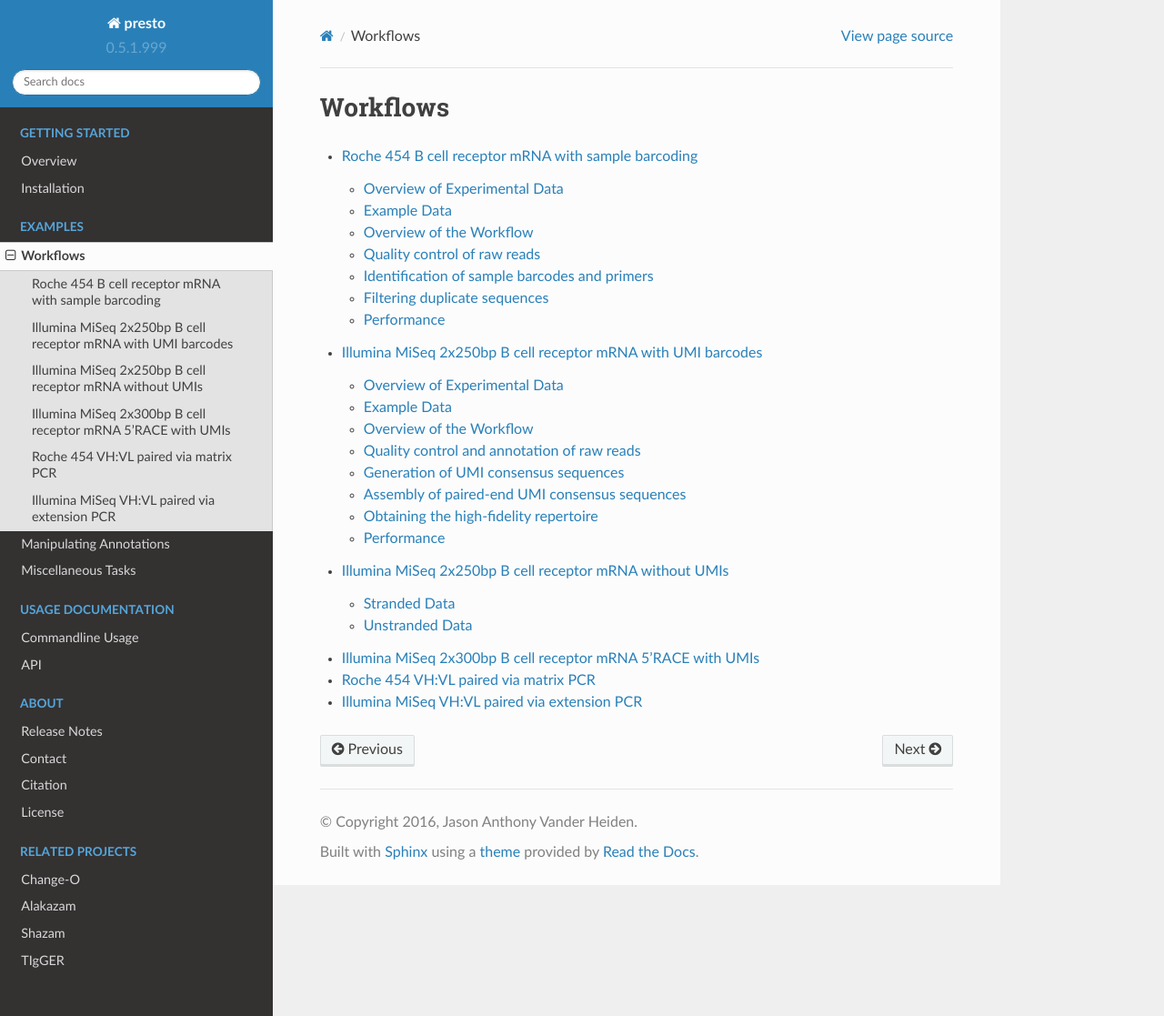
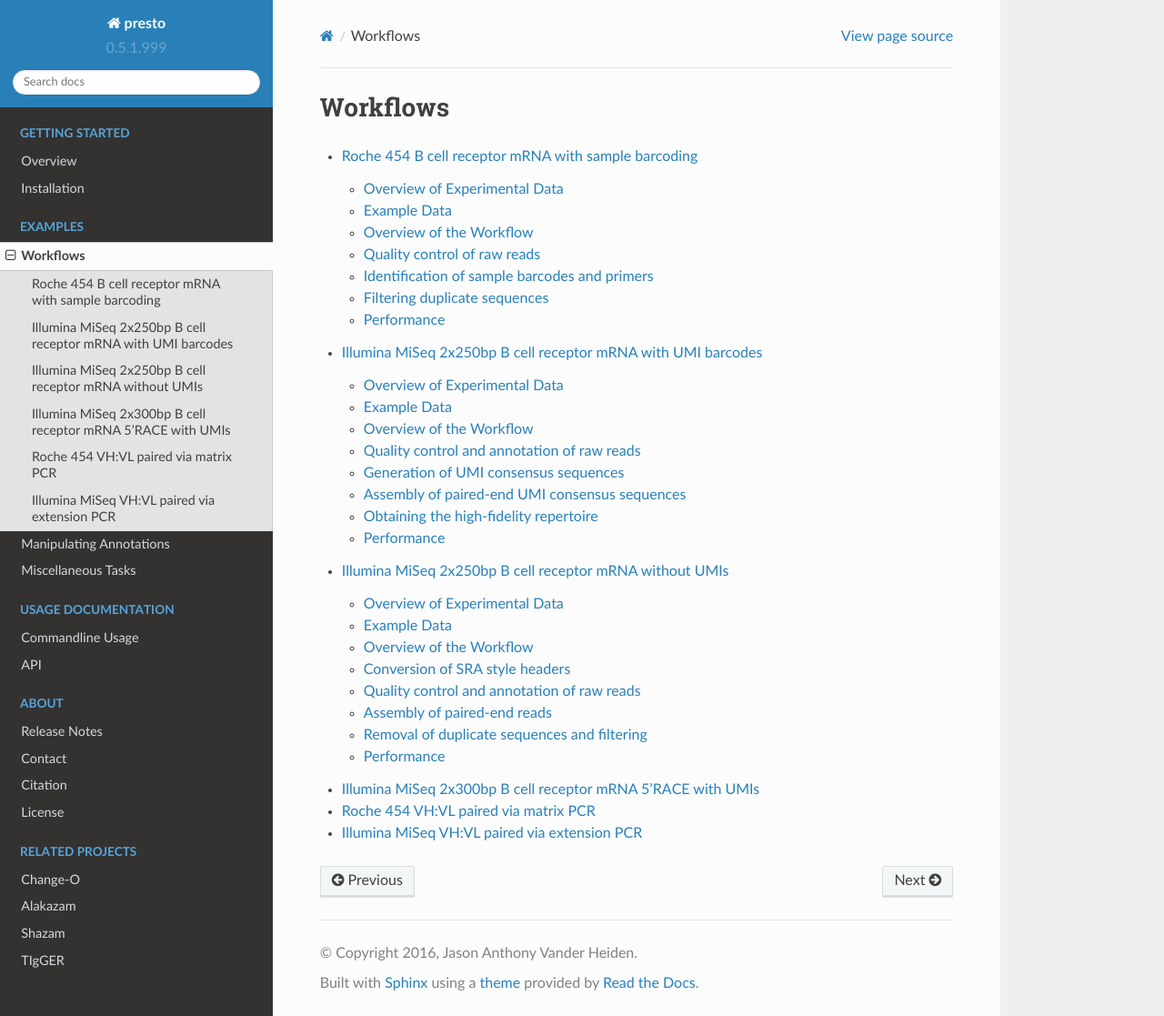
Before and after one commit to immcantation/presto, a Sphinx documentation site: the page built from docs/workflows.rst, in a window 1280 px wide and 1117 px high. Shown: the whole window at 91% size. Built offline with Sphinx 7.4.7 and the Read the Docs theme 2.0.0, drawn with Linux system fonts in a browser that asks for light colours; formulas are drawn with MathJax 3; some of the changed lines change nothing that is shown.

Commit message:
Added part of non-UMI MiSeq workflow.

```diff
--- a/docs/workflows.rst
+++ b/docs/workflows.rst
@@ -8,6 +8,6 @@
 
    workflows/454_Jiang2013
    workflows/MiSeq_Stern2014
-   workflows/MiSeq_Generic
+   workflows/MiSeq_Tipton2015
    workflows/MiSeq_AbSeqV3
    workflows/MiSeq_VHVL
--- a/docs/workflows/MiSeq_Generic.rst
+++ /dev/null
@@ -1,418 +0,0 @@
-Illumina MiSeq 2x250bp B cell receptor mRNA without UMIs
-================================================================================
-
-Stranded Data
---------------------------------------------------------------------------------
-
-.. todo::
-
-    Example workflow for MiSeq stranded data without UMIs
-
-
-.. code-block:: bash
-    :linenos:
-
-    #!/bin/bash
-    # Super script to run the pRESTO 0.4.7 pipeline on MiSeq data without UMIs
-    #
-    # Author:  Jason Anthony Vander Heiden
-    # Date:    2015.05.19
-    #
-    # Required Arguments:
-    #   $1 = read 1 file (C-region start sequence)
-    #   $2 = read 2 file (V-region start sequence)
-    #   $3 = read 1 primer file
-    #   $4 = read 2 primer file
-    #   $5 = output directory
-    #   $6 = output file prefix
-    #   $7 = number of subprocesses for multiprocessing tools
-
-    # Capture command line parameters
-    R1_FILE=$(readlink -f $1)
-    R2_FILE=$(readlink -f $2)
-    R1_PRIMERS=$(readlink -f $3)
-    R2_PRIMERS=$(readlink -f $4)
-    OUTDIR=$5
-    OUTNAME=$6
-    NPROC=$7
-
-    # Define pipeline steps
-    ZIP_FILES=true
-    FILTER_LOWQUAL=true
-    REFERENCE_ASSEMBLY=true
-    MASK_LOWQUAL=false
-
-    # FilterSeq run parameters
-    FS_QUAL=20
-    FS_MASK=30
-
-    # MaskPrimers run parameters
-    MP_R1_MODE="cut"
-    MP_R2_MODE="mask"
-    MP_R1_START=17
-    MP_R2_START=0
-    MP_R1_MAXERR=0.2
-    MP_R2_MAXERR=0.2
-
-    # AssemblePairs-align run parameters
-    AP_ALN_SCANREV=true
-    AP_ALN_MAXERR=0.3
-    AP_ALN_MINLEN=8
-    AP_ALN_ALPHA=1e-5
-
-    # AssemblePairs-reference run parameters
-    AP_REF_MINIDENT=0.5
-    AP_REF_EVALUE=1e-5
-    AP_REF_MAXHITS=100
-    REF_FILE="/scratch2/kleinstein/germlines/IMGT_Human_IGV_ungapped_2014-08-23.fasta"
-    #REF_FILE="/scratch2/kleinstein/germlines/IMGT_Mouse_IGV_ungapped_2014-11-22.fasta"
-    USEARCH_EXEC=$HOME/bin/usearch
-
-    # CollapseSeq run parameters
-    CS_KEEP=true
-    CS_MISS=0
-
-    # Define log files
-    PIPELINE_LOG="Pipeline.log"
-    ERROR_LOG="Pipeline.err"
-
-    # Make output directory and empty log files
-    mkdir -p $OUTDIR; cd $OUTDIR
-    echo '' > $PIPELINE_LOG
-    echo '' > $ERROR_LOG
-
-    # Start
-    echo "DIRECTORY: ${OUTDIR}"
-    echo "VERSIONS:"
-    echo "  $(AlignSets.py --version 2>&1)"
-    echo "  $(AssemblePairs.py --version 2>&1)"
-    echo "  $(BuildConsensus.py --version 2>&1)"
-    echo "  $(ClusterSets.py --version 2>&1)"
-    echo "  $(CollapseSeq.py --version 2>&1)"
-    echo "  $(ConvertHeaders.py --version 2>&1)"
-    echo "  $(FilterSeq.py --version 2>&1)"
-    echo "  $(MaskPrimers.py --version 2>&1)"
-    echo "  $(PairSeq.py --version 2>&1)"
-    echo "  $(ParseHeaders.py --version 2>&1)"
-    echo "  $(ParseLog.py --version 2>&1)"
-    echo "  $(SplitSeq.py --version 2>&1)"
-    echo -e "\nSTART"
-    STEP=0
-
-    # Remove low quality reads
-    if $FILTER_LOWQUAL; then
-        printf "  %2d: %-*s $(date +'%H:%M %D')\n" $((++STEP)) 24 "FilterSeq quality"
-        #OUTPREFIX="$(printf '%02d' $STEP)--${OUTNAME}"
-        FilterSeq.py quality -s $R1_FILE -q $FS_QUAL --nproc $NPROC \
-            --outname "${OUTNAME}-R1" --outdir . --log QualityLogR1.log \
-            >> $PIPELINE_LOG  2> $ERROR_LOG
-        FilterSeq.py quality -s $R2_FILE -q $FS_QUAL --nproc $NPROC \
-            --outname "${OUTNAME}-R2" --outdir . --log QualityLogR2.log  \
-            >> $PIPELINE_LOG  2> $ERROR_LOG
-        MPR1_FILE="${OUTNAME}-R1_quality-pass.fastq"
-        MPR2_FILE="${OUTNAME}-R2_quality-pass.fastq"
-    else
-        MPR1_FILE=$R1_FILE
-        MPR2_FILE=$R2_FILE
-    fi
-
-    # Identify primers and UID
-    printf "  %2d: %-*s $(date +'%H:%M %D')\n" $((++STEP)) 24 "MaskPrimers score"
-    MaskPrimers.py score -s $MPR1_FILE -p $R1_PRIMERS --mode $MP_R1_MODE \
-        --start $MP_R1_START --maxerror $MP_R1_MAXERR --nproc $NPROC --log PrimerLogR1.log \
-        --outname "${OUTNAME}-R1" --outdir . >> $PIPELINE_LOG 2> $ERROR_LOG
-    MaskPrimers.py score -s $MPR2_FILE -p $R2_PRIMERS --mode $MP_R2_MODE \
-        --start $MP_R2_START --maxerror $MP_R2_MAXERR --nproc $NPROC --log PrimerLogR2.log \
-        --outname "${OUTNAME}-R2" --outdir . >> $PIPELINE_LOG 2> $ERROR_LOG
-
-    # Assign UIDs to read 1 sequences
-    printf "  %2d: %-*s $(date +'%H:%M %D')\n" $((++STEP)) 24 "PairSeq"
-    PairSeq.py -1 "${OUTNAME}-R2_primers-pass.fastq" -2 "${OUTNAME}-R1_primers-pass.fastq" \
-        --coord illumina >> $PIPELINE_LOG 2> $ERROR_LOG
-
-    # Assemble paired ends via mate-pair alignment
-    printf "  %2d: %-*s $(date +'%H:%M %D')\n" $((++STEP)) 24 "AssemblePairs align"
-
-    if $AP_ALN_SCANREV; then
-        AssemblePairs.py align -1 "${OUTNAME}-R2_primers-pass_pair-pass.fastq" \
-            -2 "${OUTNAME}-R1_primers-pass_pair-pass.fastq" --2f PRIMER \
-            --coord illumina --rc tail --minlen $AP_ALN_MINLEN --maxerror $AP_ALN_MAXERR \
-            --alpha $AP_ALN_ALPHA --nproc $NPROC --log AssembleAlignLog.log \
-            --outname "${OUTNAME}-ALN" --scanrev --failed >> $PIPELINE_LOG 2> $ERROR_LOG
-    else
-        AssemblePairs.py align -1 "${OUTNAME}-R2_primers-pass_pair-pass.fastq" \
-            -2 "${OUTNAME}-R1_primers-pass_pair-pass.fastq" --2f PRIMER \
-            --coord illumina --rc tail --minlen $AP_ALN_MINLEN --maxerror $AP_ALN_MAXERR \
-            --alpha $AP_ALN_ALPHA --nproc $NPROC --log AssembleAlignLog.log \
-            --outname "${OUTNAME}-ALN" --failed >> $PIPELINE_LOG 2> $ERROR_LOG
-    fi
-
-    # Assemble paired ends via alignment against V-region reference database
-    if $REFERENCE_ASSEMBLY; then
-        printf "  %2d: %-*s $(date +'%H:%M %D')\n" $((++STEP)) 24 "AssemblePairs reference"
-        AssemblePairs.py reference -1 "${OUTNAME}-ALN-1_assemble-fail.fastq" \
-            -2 "${OUTNAME}-ALN-2_assemble-fail.fastq" -r $REF_FILE --2f PRIMER --coord illumina \
-            --minident $AP_REF_MINIDENT --evalue $AP_REF_EVALUE --maxhits $AP_REF_MAXHITS \
-            --nproc $NPROC --log AssembleReferenceLog.log --outname "${OUTNAME}-REF" \
-            --exec $USEARCH_EXEC --failed >> $PIPELINE_LOG 2> $ERROR_LOG
-        cat "${OUTNAME}-ALN_assemble-pass.fastq" "${OUTNAME}-REF_assemble-pass.fastq" > \
-            "${OUTNAME}-CAT_assemble-pass.fastq"
-        FS_FILE="${OUTNAME}-CAT_assemble-pass.fastq"
-    else
-        FS_FILE="${OUTNAME}-ALN_assemble-pass.fastq"
-    fi
-
-    # Mask low quality positions
-    if $MASK_LOWQUAL; then
-        printf "  %2d: %-*s $(date +'%H:%M %D')\n" $((++STEP)) 24 "FilterSeq maskqual"
-        FilterSeq.py maskqual -s $FS_FILE -q $FS_MASK --nproc $NPROC \
-            --outname "${OUTNAME}-FIN" --log MaskqualLog.log >> $PIPELINE_LOG 2> $ERROR_LOG
-        CS_FILE="${OUTNAME}-FIN_maskqual-pass.fastq"
-    else
-        CS_FILE=$FS_FILE
-    fi
-
-    # Remove duplicate sequences
-    printf "  %2d: %-*s $(date +'%H:%M %D')\n" $((++STEP)) 24 "CollapseSeq"
-    if $CS_KEEP; then
-        CollapseSeq.py -s $CS_FILE -n $CS_MISS --uf PRIMER --inner --keepmiss \
-        --outname "${OUTNAME}-FIN" >> $PIPELINE_LOG 2> $ERROR_LOG
-    else
-        CollapseSeq.py -s $CS_FILE -n $CS_MISS --uf PRIMER --inner \
-        --outname "${OUTNAME}-FIN" >> $PIPELINE_LOG 2> $ERROR_LOG
-    fi
-
-    # Create table of final repertoire
-    printf "  %2d: %-*s $(date +'%H:%M %D')\n" $((++STEP)) 24 "ParseHeaders table"
-    ParseHeaders.py table -s "${OUTNAME}-FIN_collapse-unique.fastq" \
-        -f ID PRIMER DUPCOUNT --outname "Unique" >> $PIPELINE_LOG 2> $ERROR_LOG
-
-    # Process log files
-    printf "  %2d: %-*s $(date +'%H:%M %D')\n" $((++STEP)) 24 "ParseLog"
-    if $FILTER_LOWQUAL; then
-        ParseLog.py -l QualityLogR[1-2].log -f ID QUALITY > /dev/null &
-    fi
-    ParseLog.py -l PrimerLogR[1-2].log -f ID BARCODE PRIMER ERROR \
-        > /dev/null  2> $ERROR_LOG &
-    ParseLog.py -l AssembleAlignLog.log -f ID LENGTH OVERLAP ERROR PVALUE FIELDS1 FIELDS2 \
-        > /dev/null  2> $ERROR_LOG &
-    if $REFERENCE_ASSEMBLY; then
-        ParseLog.py -l AssembleReferenceLog.log -f ID REFID LENGTH OVERLAP GAP EVALUE1 EVALUE2 IDENTITY FIELDS1 FIELDS2 \
-        > /dev/null  2> $ERROR_LOG &
-    fi
-    if $MASK_LOWQUAL; then
-        ParseLog.py -l MaskqualLog.log -f ID MASKED > /dev/null  2> $ERROR_LOG &
-    fi
-    wait
-
-    # Zip intermediate and log files
-    if $ZIP_FILES; then
-        LOG_FILES_ZIP=$(ls *LogR[1-2].log *Log.log)
-        tar -zcf LogFiles.tar $LOG_FILES_ZIP
-        rm $LOG_FILES_ZIP
-
-        TEMP_FILES_ZIP=$(ls *.fastq | grep -v "collapse-unique.fastq")
-        tar -zcf TempFiles.tar $TEMP_FILES_ZIP
-        rm $TEMP_FILES_ZIP
-    fi
-
-    # End
-    printf "DONE\n\n"
-    cd ../
-
-
-Unstranded Data
---------------------------------------------------------------------------------
-
-.. todo::
-
-    Example workflow for MiSeq unstranded data without UMIs
-
-
-.. code-block:: bash
-
-    #!/bin/bash
-    # Super script to run the pRESTO 0.4.5 pipeline on unstranded MiSeq data without UIDs
-    #
-    # Author:  Jason Anthony Vander Heiden
-    # Date:    2014.11.26
-    #
-    # Required Arguments:
-    #   $1 = read 1 file
-    #   $2 = read 2 file
-    #   $3 = read 1 primer file (V-region)
-    #   $4 = read 2 primer file (C-region)
-    #   $5 = output directory
-    #   $6 = output file prefix
-    #   $7 = number of subprocesses for multiprocessing tools
-
-    # Capture command line parameters
-    R1_FILE=$(readlink -f $1)
-    R2_FILE=$(readlink -f $2)
-    R1_PRIMERS=$(readlink -f $3)
-    R2_PRIMERS=$(readlink -f $4)
-    OUTDIR=$5
-    OUTNAME=$6
-    NPROC=$7
-
-    # Define pipeline steps
-    LOG_RUNTIMES=true
-    ZIP_FILES=true
-    QUAL_STEP=true
-    MASK_STEP=false
-    MISS_STEP=false
-
-    # Define pRESTO run parameters
-    FS_QUAL=20
-    FS_MASK=20
-    FS_MISS=20
-    AP_SCANREV=true
-    AP_MAXERR=0.3
-    AP_ALPHA=0.01
-    MP1_MAXLEN=100
-    MP2_MAXLEN=100
-    MP1_MAXERR=0.2
-    MP2_MAXERR=0.2
-    CS_MISS=20
-    MUSCLE_EXEC=$HOME/bin/muscle
-
-
-    # Define script execution command and log files
-    mkdir -p $OUTDIR; cd $OUTDIR
-    RUNLOG="Pipeline.log"
-    echo '' > $RUNLOG
-    if $LOG_RUNTIMES; then
-        TIMELOG="Time.log"
-        echo '' > $TIMELOG
-        RUN="nice -19 /usr/bin/time -o ${TIMELOG} -a -f %C\t%E\t%P\t%Mkb"
-    else
-        RUN="nice -19"
-    fi
-
-
-    # Start
-    echo "DIRECTORY: ${OUTDIR}"
-    echo "VERSIONS:"
-    echo "  $(AlignSets.py -v 2>&1)"
-    echo "  $(AssemblePairs.py -v 2>&1)"
-    echo "  $(BuildConsensus.py -v 2>&1)"
-    echo "  $(CollapseSeq.py -v 2>&1)"
-    echo "  $(FilterSeq.py -v 2>&1)"
-    echo "  $(MaskPrimers.py -v 2>&1)"
-    echo "  $(PairSeq.py -v 2>&1)"
-    echo "  $(ParseHeaders.py -v 2>&1)"
-    echo "  $(ParseLog.py -v 2>&1)"
-    echo "  $(SplitSeq.py -v 2>&1)"
-
-    # Filter low quality reads
-    echo -e "\nSTART"
-    STEP=0
-
-    # Remove low quality reads
-    if $QUAL_STEP; then
-        printf "  %2d: %-*s $(date +'%H:%M %D')\n" $((++STEP)) 24 "FilterSeq quality"
-        #OUTPREFIX="$(printf '%02d' $STEP)--${OUTNAME}"
-        $RUN FilterSeq.py quality -s $R1_FILE -q $FS_QUAL --nproc $NPROC \
-            --outname "${OUTNAME}-R1" --outdir . >> $RUNLOG
-        $RUN FilterSeq.py quality -s $R2_FILE -q $FS_QUAL --nproc $NPROC \
-            --outname "${OUTNAME}-R2" --outdir . >> $RUNLOG
-        APR1_FILE="${OUTNAME}-R1_quality-pass.fastq"
-        APR2_FILE="${OUTNAME}-R2_quality-pass.fastq"
-    else
-        APR1_FILE=$R1_FILE
-        APR2_FILE=$R2_FILE
-    fi
-
-    # Assemble paired ends
-    printf "  %2d: %-*s $(date +'%H:%M %D')\n" $((++STEP)) 24 "AssemblePairs align"
-    if $AP_SCANREV; then
-        $RUN AssemblePairs.py align -1 $APR2_FILE -2 $APR1_FILE --coord illumina --rc tail \
-            --maxerror $AP_MAXERR --alpha $AP_ALPHA --nproc $NPROC \
-            --log AssembleLog.log --outname "${OUTNAME}" --outdir . --scanrev >> $RUNLOG
-    else
-        $RUN AssemblePairs.py align -1 $APR2_FILE -2 $APR1_FILE --coord illumina --rc tail \
-            --maxerror $AP_MAXERR --alpha $AP_ALPHA --nproc $NPROC \
-            --log AssembleLog.log --outname "${OUTNAME}" --outdir . >> $RUNLOG
-    fi
-
-    # Identify and mask V-region primers
-    printf "  %2d: %-*s $(date +'%H:%M %D')\n" $((++STEP)) 24 "MaskPrimers align (PR1)"
-    $RUN MaskPrimers.py align -s "${OUTNAME}_assemble-pass.fastq" -p $R1_PRIMERS --mode mask \
-        --maxerror $MP1_MAXERR --maxlen $MP1_MAXLEN --nproc $NPROC \
-        --log PrimerPR1Log.log --outname "${OUTNAME}-PR1" >> $RUNLOG
-
-    # Rename V-region primer field
-    printf "  %2d: %-*s $(date +'%H:%M %D')\n" $((++STEP)) 24 "ParseHeaders rename (PR1)"
-    $RUN ParseHeaders.py rename -s "${OUTNAME}-PR1_primers-pass.fastq" \
-        -f PRIMER -k VPRIMER --outname "${OUTNAME}-PR1" > /dev/null
-
-    # Identify and mask C-region primers
-    printf "  %2d: %-*s $(date +'%H:%M %D')\n" $((++STEP)) 24 "MaskPrimers align (PR2)"
-    $RUN MaskPrimers.py align -s "${OUTNAME}-PR1_reheader.fastq" -p $R2_PRIMERS --mode mask \
-        --maxerror $MP2_MAXERR --maxlen $MP2_MAXLEN --nproc $NPROC --revpr --skiprc \
-        --log PrimerPR2Log.log --outname "${OUTNAME}-PR2" >> $RUNLOG
-
-    # Rename C-region primer field
-    printf "  %2d: %-*s $(date +'%H:%M %D')\n" $((++STEP)) 24 "ParseHeaders rename (PR2)"
-    $RUN ParseHeaders.py rename -s "${OUTNAME}-PR2_primers-pass.fastq" \
-        -f PRIMER -k CPRIMER --outname "${OUTNAME}-PR2" > /dev/null
-
-    # Remove duplicate sequences
-    printf "  %2d: %-*s $(date +'%H:%M %D')\n" $((++STEP)) 24 "CollapseSeq"
-    $RUN CollapseSeq.py -s "${OUTNAME}-PR2_reheader.fastq" -n $CS_MISS --uf CPRIMER \
-        --cf VPRIMER --act set --outname "${OUTNAME}" --inner >> $RUNLOG
-
-    # Mask low quality positions
-    if $MASK_STEP; then
-        printf "  %2d: %-*s $(date +'%H:%M %D')\n" $((++STEP)) 24 "FilterSeq maskqual"
-        $RUN FilterSeq.py maskqual -s "${OUTNAME}-collapse-unique.fastq" -q $FS_MASK \
-            --nproc $NPROC --outname "${OUTNAME}-unique" >> $RUNLOG
-        FSMISS_FILE="${OUTNAME}-unique_maskqual-pass.fastq"
-    else
-        FSMISS_FILE="${OUTNAME}_collapse-unique.fastq"
-    fi
-
-    # Remove sequences with many Ns
-    if $MISS_STEP; then
-        printf "  %2d: %-*s $(date +'%H:%M %D')\n" $((++STEP)) 24 "FilterSeq missing"
-        $RUN FilterSeq.py missing -s $FSMISS_FILE -n $FS_MISS --inner --nproc $NPROC \
-            --log MissingLog.log --outname "${OUTNAME}" --fasta >> $RUNLOG
-        FINAL_FILE="${OUTNAME}_missing-pass.fastq"
-    else
-        FINAL_FILE=$FSMISS_FILE
-    fi
-
-    # Rename final file
-    mv $FINAL_FILE "${OUTNAME}_final.fastq"
-
-    # Create table of final repertoire
-    printf "  %2d: %-*s $(date +'%H:%M %D')\n" $((++STEP)) 24 "ParseHeaders table"
-    $RUN ParseHeaders.py table -s "${OUTNAME}_final.fastq" \
-        -f ID CPRIMER VPRIMER DUPCOUNT >> $RUNLOG
-
-    # Split final file into sets of singletons and sequences with at least 2 reads
-    #printf "  %2d: %-*s $(date +'%H:%M %D')\n" $((++STEP)) 24 "SplitSeq group"
-    #$RUN SplitSeq.py group -s "${OUTNAME}_final.fastq" -f DUPCOUNT --num 2 >> $RUNLOG
-
-    # Process log files
-    printf "  %2d: %-*s $(date +'%H:%M %D')\n" $((++STEP)) 24 "ParseLog"
-    $RUN ParseLog.py -l AssembleLog.log -f ID REFID OVERLAP LENGTH GAP PVALUE ERROR HEADFIELDS TAILFIELDS > /dev/null &
-    $RUN ParseLog.py -l PrimerPR[1-2]Log.log -f ID SEQORIENT PRORIENT PRSTART PRIMER ERROR > /dev/null &
-    if $MISS_STEP; then
-        $RUN ParseLog.py -l MissingLog.log -f ID MISSING > /dev/null &
-    fi
-    wait
-
-    if $ZIP_FILES; then
-        tar -cf LogFiles.tar *Log.log
-        gzip LogFiles.tar
-        rm *Log.log
-
-        tar -cf TempFiles.tar *quality* *duplicate* *undetermined* *reheader* *fail*
-        gzip TempFiles.tar
-        rm *quality* *duplicate* *undetermined* *reheader* *fail*
-    fi
-
-    # End
-    printf "DONE\n"
-    cd ../
--- /dev/null
+++ b/docs/workflows/MiSeq_Tipton2015.rst
@@ -0,0 +1,127 @@
+Illumina MiSeq 2x250bp B cell receptor mRNA without UMIs
+================================================================================
+
+Overview of Experimental Data
+--------------------------------------------------------------------------------
+
+The following example uses the publicly available data from:
+
+    | **Diversity, cellular origin and autoreactivity of antibody-secreting cell
+      population expansions in acute systemic lupus erythematosus.**
+    | Tipton CM, et al.
+    | *Nat. Immunol. 2015. 16(7):755-65. doi:10.1038/ni.3175*
+
+Which may be downloaded from the NCBI Sequence Read Archive under
+BioProject accession ID: PRJNA280743. Primers sequences are available
+from the publication. Reads must first be converted to FASTQ format,
+using a tool such as the SRA Toolkit, before processing with pRESTO.
+A schematic of the read configuration is shown below.
+
+.. todo::
+
+    Graphic of Tipton et al, 2015 read configuration
+
+Example Data
+--------------------------------------------------------------------------------
+
+We have hosted a small subset of the data (Accession: SRR1964798) on the
+pRESTO website in FASTQ format with accompanying primer files. The sample data
+set and workflow script may be downloaded from here:
+
+.. todo::
+
+    `Tipton et al, 2015 example <http://clip.med.yale.edu/presto/examples/Example_Data_Tipton2015.zip>`__
+
+You may also retrieve the example data using the
+`SRA Toolkit <http://www.ncbi.nlm.nih.gov/Traces/sra/sra.cgi?view=software>`__:
+
+.. code-block:: bash
+
+    sratoolkit/bin/fastq-dump --split-files SRR1964798
+
+Overview of the Workflow
+--------------------------------------------------------------------------------
+
+In the following sections, we demonstrate each step of the workflow to move
+from raw sequence reads to a fully annotated repertoire of complete V(D)J
+sequences. The workflow is divided into four high-level tasks:
+
+    1. Quality control and annotation of raw reads.
+    2. Assembly of paired-end reads.
+    3. Removal of duplicate sequences and filtering.
+
+A graphical representation of the workflow along with the corresponding
+sequence of pRESTO commands is shown below.
+
+.. figure:: figures/MiSeq_Tipton2015_Flowchart.svg
+    :align: center
+
+    **Flowchart of processing steps.**
+    Each pRESTO tool is shown as a colored box. The workflow is divided into
+    three primary tasks: (1) quality control and annotation of raw reads,
+    (2) asssembly of paired-end reads, and (3) removal of duplicate sequences and filtering.
+    The intermediate files output by each tool are not shown for the sake of brevity.
+
+.. code-block:: shell
+    :linenos:
+    :caption: Commands
+
+    ConvertHeaders.py sra -s SRR1964798_1.fastq --outname R1
+    ConvertHeaders.py sra -s SRR1964798_2.fastq --outname R2
+    FilterSeq.py quality -s R1.fastq -q 20
+    FilterSeq.py quality -s R2.fastq -q 20
+    MaskPrimers.py score -s R1_quality-pass.fastq -p Tipton2015_CPrimers.fasta \
+        --start 0 --mode cut --log --outname MP1.log
+    MaskPrimers.py score -s R2_quality-pass.fastq -p Tipton2015_VPrimers.fasta \
+        --start 0 --mode mask --outname --log MP2.log
+    ParseHeaders.py rename -s R1*primers-pass.fastq -f PRIMER -k CPRIMER
+    ParseHeaders.py rename -s R2*primers-pass.fastq -f PRIMER -k VPRIMER
+    PairSeq.py -1 R1*reheader.fastq -2 R2*reheader.fastq --coord presto
+    AssemblePairs.py align -1 R2*pair-pass.fastq -2 R1*pair-pass.fastq \
+        --coord presto --rc tail --1f CPRIMER --2f VPRIMER \
+        --outname Final --log AP.log
+    CollapseSeq.py -s Final_assemble-pass.fastq -n 20 --inner --uf CPRIMER \
+        --cf VPRIMER --act set
+
+    ParseLog.py -l MP[1-2].log -f ID PRIMER ERROR
+    ParseLog.py -l AP.log -f ID OVERLAP ERROR PVALUE
+    ParseHeaders.py table -s Final*unique.fastq -f ID DUPCOUNT CPRIMER VPRIMER
+
+Conversion of SRA style headers
+--------------------------------------------------------------------------------
+
+.. todo::
+
+Quality control and annotation of raw reads
+--------------------------------------------------------------------------------
+
+.. todo::
+
+Stranded Data
+^^^^^^^^^^^^^^^^^^^^^^^^^^^^^^^^^^^^^^^^^^^^^^^^^^^^^^^^^^^^^^^^^^^^^^^^^^^^^^^^
+
+.. todo::
+
+    What to do when the MiSeq data is stranded
+
+Unstranded Data
+^^^^^^^^^^^^^^^^^^^^^^^^^^^^^^^^^^^^^^^^^^^^^^^^^^^^^^^^^^^^^^^^^^^^^^^^^^^^^^^^
+
+.. todo::
+
+    What to do when the MiSeq data is unstranded
+
+Assembly of paired-end reads
+--------------------------------------------------------------------------------
+
+.. todo::
+
+Removal of duplicate sequences and filtering
+--------------------------------------------------------------------------------
+
+.. todo::
+
+Performance
+--------------------------------------------------------------------------------
+
+.. todo::
```
Also changed, not shown: docs/workflows/figures/MiSeq_Tipton2015_Flowchart.svg (added).
